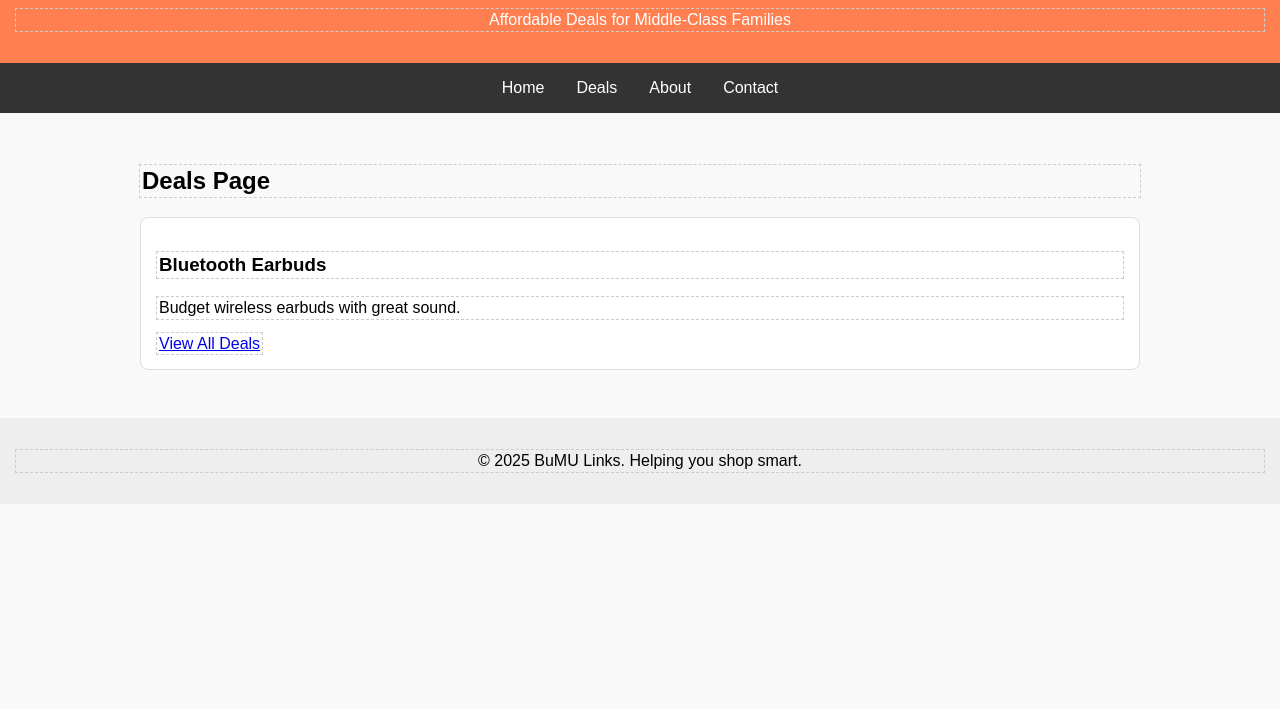
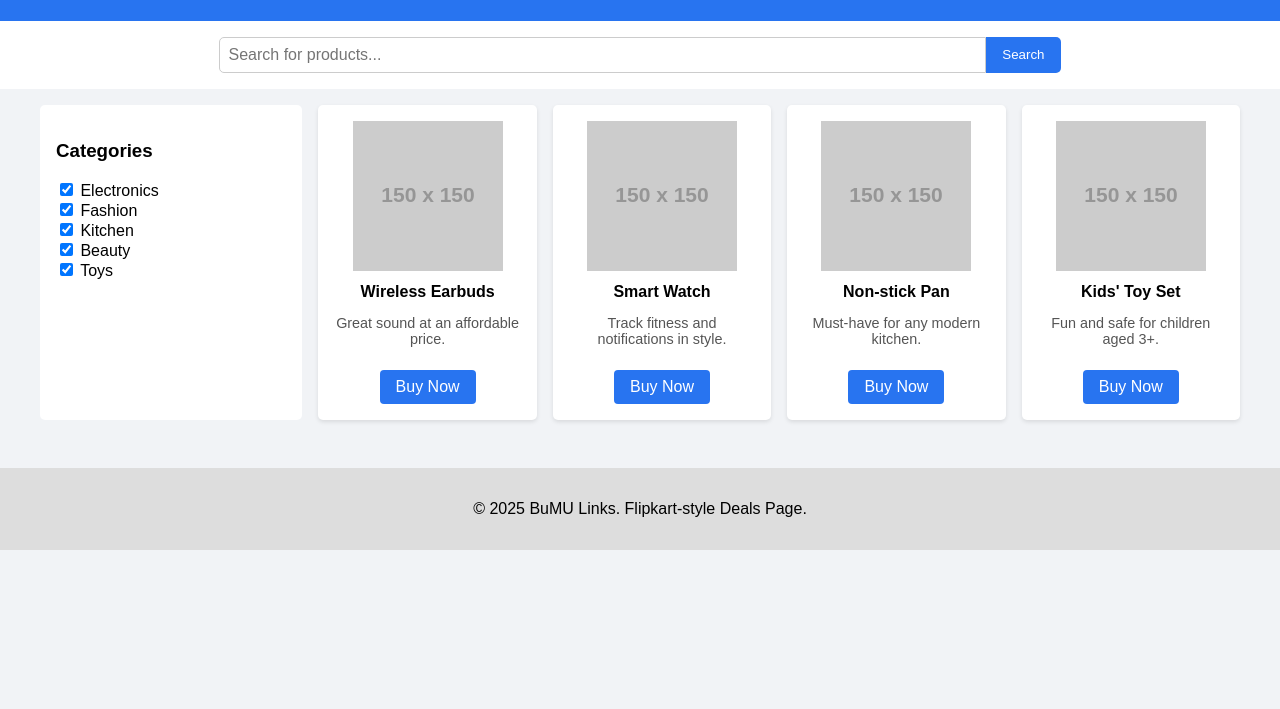
Before and after one commit to cherry-cmyk/bumu-links, a plain HTML site: page deals.html in a window 1280 px wide. Shown: the part 91-800 px from the top of the page. Drawn offline with Linux system fonts and the light colour scheme; placeholder pictures from the web are drawn by us.

Commit message:
Add files via upload

```diff
--- a/deals.html
+++ b/deals.html
@@ -4,35 +4,81 @@
 <head>
   <meta charset="UTF-8" />
   <meta name="viewport" content="width=device-width, initial-scale=1.0" />
-  <title contenteditable="true">BuMU Links - Affordable Deals for Everyone</title>
+  <title>BuMU Deals - Flipkart Style</title>
   <style>
-    body { font-family: Arial; margin: 0; padding: 0; background: #f9f9f9; }
-    header { background: #ff7f50; color: white; padding: 1rem; text-align: center; }
-    nav { background: #333; display: flex; justify-content: center; }
-    nav a { color: white; padding: 1rem; text-decoration: none; }
-    nav a:hover { background: #555; }
-    .container { padding: 2rem; max-width: 1000px; margin: auto; }
-    .card { background: white; padding: 1rem; margin: 1rem 0; border-radius: 8px; border: 1px solid #ddd; }
-    footer { text-align: center; background: #eee; padding: 1rem; }
-    [contenteditable] { outline: 1px dashed #ccc; padding: 2px; }
+    body { margin: 0; font-family: Arial, sans-serif; background-color: #f1f3f6; }
+    header { background-color: #2874f0; color: white; padding: 1rem; text-align: center; }
+    .search-bar { display: flex; justify-content: center; padding: 1rem; background: white; }
+    .search-bar input { width: 60%; padding: 0.5rem; font-size: 1rem; border: 1px solid #ccc; border-radius: 5px 0 0 5px; }
+    .search-bar button { padding: 0.5rem 1rem; background-color: #2874f0; color: white; border: none; border-radius: 0 5px 5px 0; cursor: pointer; }
+    .layout { display: flex; max-width: 1200px; margin: auto; padding: 1rem; }
+    .sidebar { width: 20%; background: white; padding: 1rem; border-radius: 5px; margin-right: 1rem; }
+    .products { width: 80%; display: grid; grid-template-columns: repeat(auto-fill, minmax(200px, 1fr)); gap: 1rem; }
+    .product-card { background: white; border-radius: 5px; padding: 1rem; text-align: center; box-shadow: 0 2px 4px rgba(0,0,0,0.1); }
+    .product-card img { max-width: 100%; height: auto; }
+    .product-card h3 { font-size: 1rem; margin: 0.5rem 0; }
+    .product-card p { font-size: 0.9rem; color: #555; }
+    .product-card a { display: inline-block; margin-top: 0.5rem; background-color: #2874f0; color: white; padding: 0.5rem 1rem; border-radius: 4px; text-decoration: none; }
+    footer { text-align: center; padding: 1rem; background: #ddd; margin-top: 2rem; }
   </style>
 </head>
 <body>
-  <header><h1 contenteditable="true">BuMU Links</h1><p contenteditable="true">Affordable Deals for Middle-Class Families</p></header>
-  <nav>
-    <a href="index.html">Home</a>
-    <a href="deals.html">Deals</a>
-    <a href="about.html">About</a>
-    <a href="contact.html">Contact</a>
-  </nav>
-  <div class="container">
-    <h2 contenteditable="true">Deals Page</h2>
-    <div class="card">
-      <h3 contenteditable="true">Bluetooth Earbuds</h3>
-      <p contenteditable="true">Budget wireless earbuds with great sound.</p>
-      <a href="#" contenteditable="true">View All Deals</a>
-    </div>
+
+  <header>
+    <h1>BuMU Deals</h1>
+  </header>
+
+  <div class="search-bar">
+    <input type="text" placeholder="Search for products..." />
+    <button>Search</button>
   </div>
-  <footer><p contenteditable="true">© 2025 BuMU Links. Helping you shop smart.</p></footer>
+
+  <div class="layout">
+    <aside class="sidebar">
+      <h3>Categories</h3>
+      <ul style="list-style: none; padding: 0;">
+        <li><input type="checkbox" checked /> Electronics</li>
+        <li><input type="checkbox" checked /> Fashion</li>
+        <li><input type="checkbox" checked /> Kitchen</li>
+        <li><input type="checkbox" checked /> Beauty</li>
+        <li><input type="checkbox" checked /> Toys</li>
+      </ul>
+    </aside>
+
+    <main class="products">
+      <div class="product-card">
+        <img src="https://via.placeholder.com/150" alt="Product 1">
+        <h3>Wireless Earbuds</h3>
+        <p>Great sound at an affordable price.</p>
+        <a href="https://www.amazon.in/" target="_blank">Buy Now</a>
+      </div>
+
+      <div class="product-card">
+        <img src="https://via.placeholder.com/150" alt="Product 2">
+        <h3>Smart Watch</h3>
+        <p>Track fitness and notifications in style.</p>
+        <a href="https://www.flipkart.com/" target="_blank">Buy Now</a>
+      </div>
+
+      <div class="product-card">
+        <img src="https://via.placeholder.com/150" alt="Product 3">
+        <h3>Non-stick Pan</h3>
+        <p>Must-have for any modern kitchen.</p>
+        <a href="https://www.meesho.com/" target="_blank">Buy Now</a>
+      </div>
+
+      <div class="product-card">
+        <img src="https://via.placeholder.com/150" alt="Product 4">
+        <h3>Kids' Toy Set</h3>
+        <p>Fun and safe for children aged 3+.</p>
+        <a href="https://www.amazon.in/" target="_blank">Buy Now</a>
+      </div>
+    </main>
+  </div>
+
+  <footer>
+    <p>© 2025 BuMU Links. Flipkart-style Deals Page.</p>
+  </footer>
+
 </body>
 </html>
```
